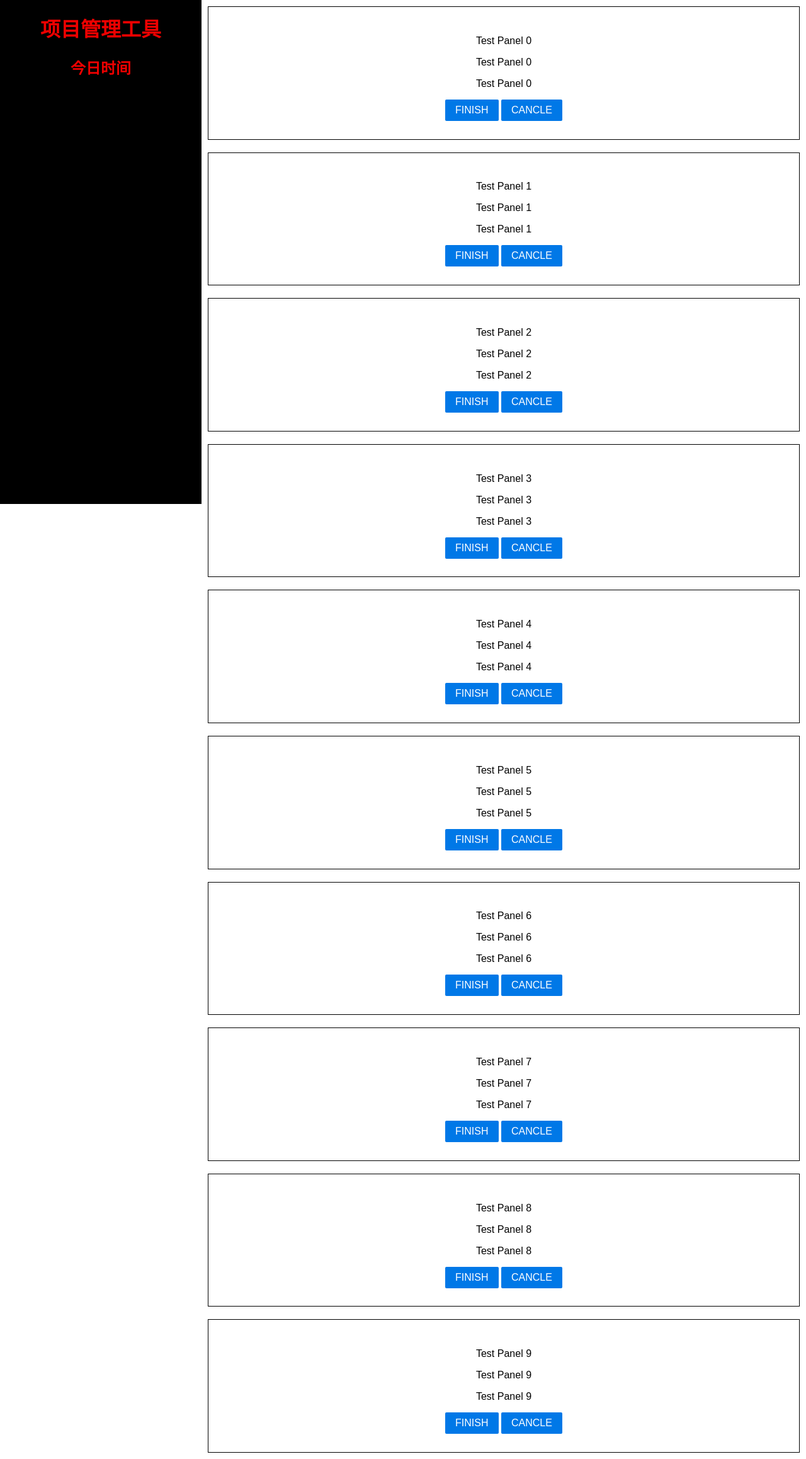
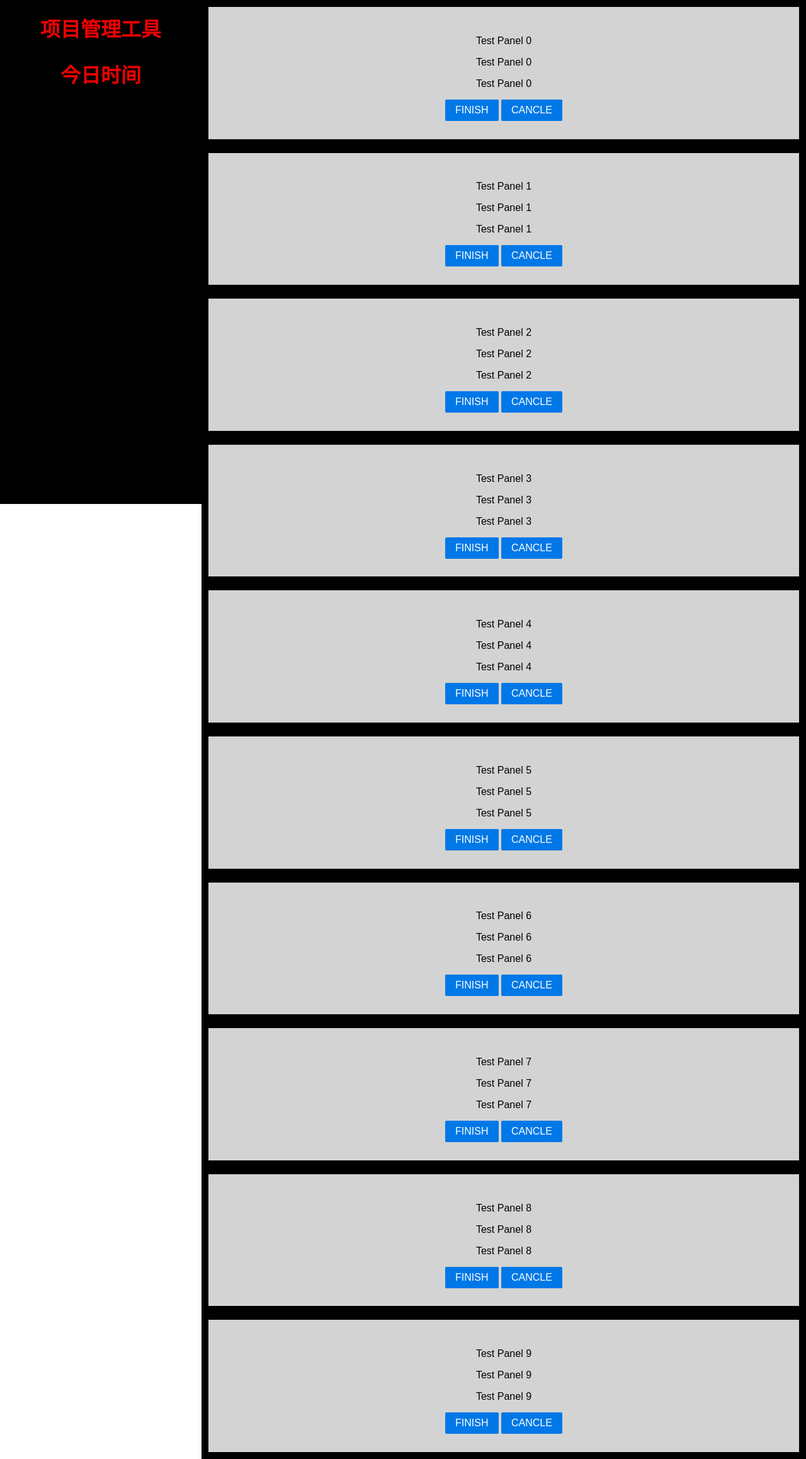
Before and after one commit to Curt-H/projectmanager, a Flask app: page / in a window 1280 px wide. Shown: the whole page at 63% size. Run offline with Flask 2, Linux system fonts and the light colour scheme.

Commit message:
Update: replace index page CSS from Pure CSS to Flex container

```diff
--- a/flasky/app/static/css/index.css
+++ b/flasky/app/static/css/index.css
@@ -1,6 +1,7 @@
 .title {
     color: #e00;
     text-align: center;
+    font-size: 2rem;
 }
 
 .siderbar {
@@ -20,3 +21,16 @@
     margin: 10px;
     padding: 3%;
 }
+
+.flex-container {
+    display: -webkit-flex;
+    display: flex;
+    flex-direction: column;
+    -webkit-flex-direction: column;
+    justify-content: space-around;
+    background: black;
+}
+
+.flex-item {
+    background: lightgray;
+}
--- a/flasky/app/templates/index.html
+++ b/flasky/app/templates/index.html
@@ -3,7 +3,7 @@
 <head>
     <meta charset="UTF-8">
     <title>项目管理器</title>
-
+    <link rel="shortcut icon" href="{{ url_for('static', filename='favicon.ico') }}">
     <link rel="stylesheet" href="{{ url_for('static', filename='css/index.css') }}">
     <link rel="stylesheet" href="{{ url_for('static', filename='css/base-min.css') }}">
     <link rel="stylesheet" href="{{ url_for('static', filename='css/grids-min.css') }}">
@@ -20,9 +20,9 @@
         <h2 class="title">今日时间</h2>
     </div>
     <div class="tasks pure-u-3-4 pure-u-md-3-4">
-        <div class="pure-g">
+        <div class="flex-container">
             {% for i in range(10) %}
-                <div class="panel pure-u-1-1 pure-u-md-1-1 ">
+                <div class="panel flex-item">
                     <p class="task-time">Test Panel {{ i }}</p>
                     <p class="task-title">Test Panel {{ i }}</p>
                     <p class="task-content">Test Panel {{ i }}</p>
```
